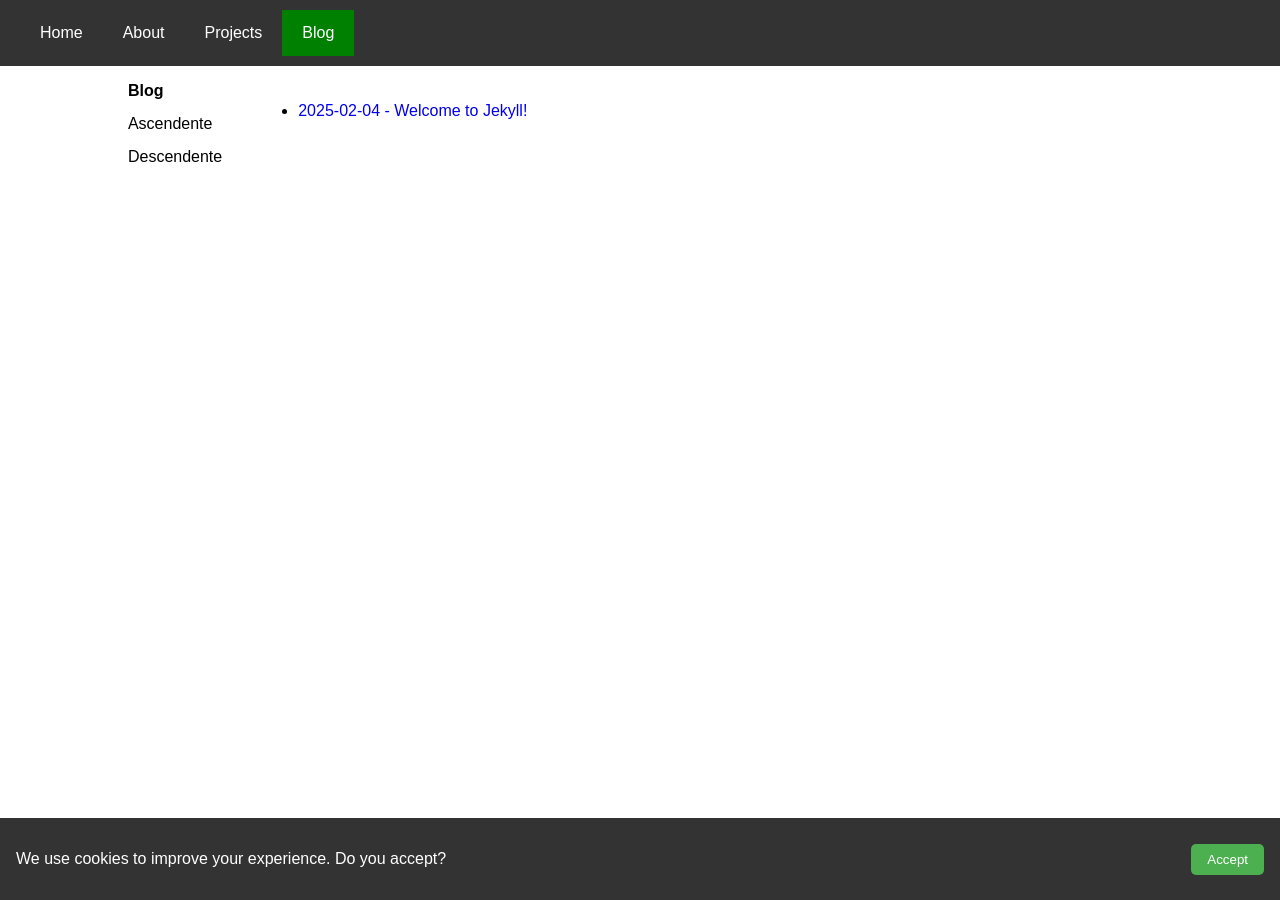
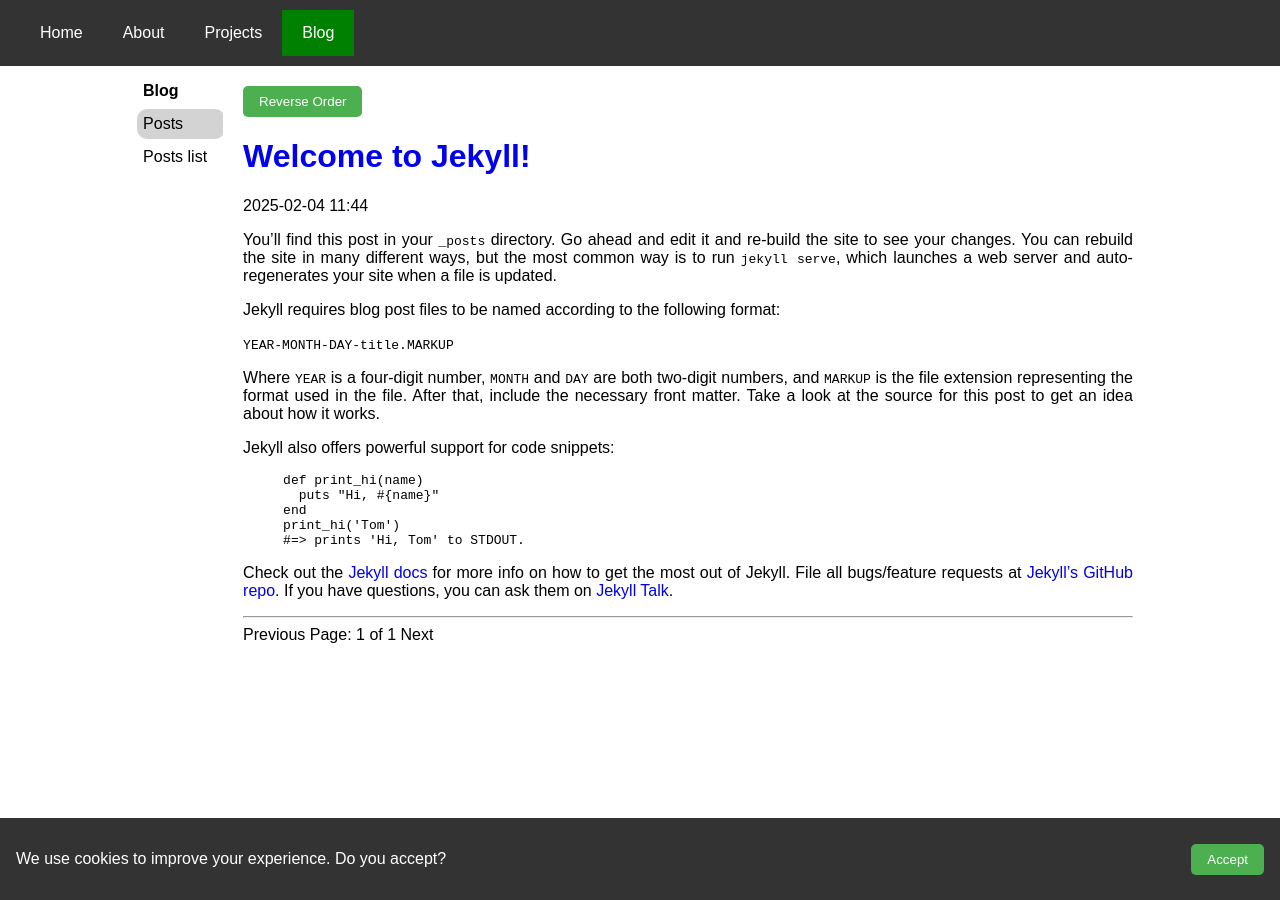
Before and after one commit to c0ntact0/c0ntact0.github.io, a Jekyll site: the page built from blog/index.html, in a window 1280 px wide and 900 px high. Built offline with Jekyll 4.4.1, drawn with Linux system fonts in a browser that asks for light colours; the list of posts is cut into pages by our own code.

Commit message:
blog enhancements

```diff
--- a/Gemfile
+++ b/Gemfile
@@ -31,3 +31,5 @@
 # Lock `http_parser.rb` gem to `v0.6.x` on JRuby builds since newer versions of the gem
 # do not have a Java counterpart.
 gem "http_parser.rb", "~> 0.6.0", :platforms => [:jruby]
+
+gem "jekyll-paginate"
--- a/_config.yml
+++ b/_config.yml
@@ -33,6 +33,7 @@
 theme: minima
 plugins:
   - jekyll-feed
+  - jekyll-paginate
 
 # Exclude from processing.
 # The following items will not be processed, by default.
@@ -54,7 +55,10 @@
 #   - vendor/gems/
 #   - vendor/ruby/
 
-posts:
-  permalink: pretty
+permalink: pretty
+
+paginate: 5
+paginate_path: "/blog/page:num/"
+
 pages:
   permalink: /:path/:basename/
--- a/_data/navigation-vertical.yml
+++ b/_data/navigation-vertical.yml
@@ -1,16 +1,16 @@
 - group: projects
   name: ConformAll
-  link: /projects/conform-all
+  link: /projects/conform-all/
 - group: projects
   name: ReelMyFiles
-  link: /projects/reel-my-files
+  link: /projects/reel-my-files/
 - group: projects
   name: "Get my music back"
-  link: /projects/get-my-music-back
+  link: /projects/get-my-music-back/
 
 - group: blog
-  name: Ascendente
-  link:
+  name: Posts
+  link: /blog/
 - group: blog
-  name: Descendente
-  link:
+  name: Posts list
+  link: /blog/list/
--- a/_data/navigation.yml
+++ b/_data/navigation.yml
@@ -8,5 +8,5 @@
   link: /projects
   group: projects
 - name: Blog
-  link: /blog
+  link: /blog/?order=desc
   group: blog
--- a/_includes/navigation-vertical.html
+++ b/_includes/navigation-vertical.html
@@ -3,9 +3,8 @@
         {{ page.group | capitalize }}
     </div>
     {% for item in site.data.navigation-vertical %}
-    {% assign link = item.link | append: ".html" %}
     {% if page.group == item.group %}
-    <a href="{{ item.link }}" {% if page.url == link %} class="selected-vertical" {% else %} class="normal-vertical" {% endif %}>{{ item.name }}</a>
+    <a href="{{ item.link }}" {% if page.url == item.link %} class="selected-vertical" {% else %} class="normal-vertical" {% endif %}>{{ item.name }}</a>
     {% endif %}
     {% endfor %}
 </nav>
--- a/_sass/main.scss
+++ b/_sass/main.scss
@@ -250,7 +250,7 @@
     box-sizing: border-box;
 }
 
-#cookie-banner button {
+button {
     background-color: #4CAF50;
     color: white;
     border: none;
@@ -259,7 +259,7 @@
     border-radius: 5px;
 }
 
-#cookie-banner button:hover {
+button:hover {
     background-color: #45a049;
 }
 
--- a/assets/js/scripts.js
+++ b/assets/js/scripts.js
@@ -20,3 +20,13 @@
     document.getElementById('cookie-banner').style.display = 'none';
     loadThirdPartyScripts();
 }
+
+function btReverseBlogOrder(state,url) {
+    let order = state;
+    if (order === 'asc') {
+        order = 'desc';
+    } else {
+        order = 'asc';
+    }
+    window.open(url + "?order=" + order,"_self")
+}
--- /dev/null
+++ b/blog/index.html
@@ -0,0 +1,87 @@
+---
+layout: default
+title: My Blog
+group: blog
+submenu: true
+---
+<button id="btReverse" >Reverse Order</button>
+<div id="conteudo"></div>
+
+<script>
+    const urlParams = new URLSearchParams(window.location.search);
+    const order = urlParams.get('order');
+    document.addEventListener("DOMContentLoaded", function () {
+            const botao = document.getElementById("btReverse");
+
+            botao.addEventListener("click", function () {
+                btReverseBlogOrder(order,`{{ page.url }}`);
+            });
+        });
+
+    let conteudo = '';
+
+    if (order === 'asc') {
+        conteudo = `{% for post in paginator.posts %}
+<h1><a href="{{ post.url }}">{{ post.title }}</a></h1>
+<p class="author">
+    <span class="date">{{ post.date | date: "%Y-%m-%d %H:%M"}}</span>
+</p>
+<div class="content">
+    {{ post.content }}
+</div>
+<hr>
+{% endfor %}
+
+<!-- Pagination links -->
+<div class="pagination">
+    {% if paginator.previous_page %}
+    <a href="{{ paginator.previous_page_path }}" class="previous">
+        Previous
+    </a>
+    {% else %}
+    <span class="previous">Previous</span>
+    {% endif %}
+    <span class="page_number ">
+        Page: {{ paginator.page }} of {{ paginator.total_pages }}
+    </span>
+    {% if paginator.next_page %}
+    <a href="{{ paginator.next_page_path }}" class="next">Next</a>
+    {% else %}
+    <span class="next ">Next</span>
+    {% endif %}
+</div>`;
+    } else {
+
+        conteudo = `{% for post in paginator.posts reversed %}
+<h1><a href="{{ post.url }}">{{ post.title }}</a></h1>
+<p class="author">
+    <span class="date">{{ post.date | date: "%Y-%m-%d %H:%M"}}</span>
+</p>
+<div class="content">
+    {{ post.content }}
+</div>
+<hr>
+{% endfor %}
+
+<!-- Pagination links -->
+<div class="pagination">
+    {% if paginator.previous_page %}
+    <a href="{{ paginator.previous_page_path }}" class="previous">
+        Previous
+    </a>
+    {% else %}
+    <span class="previous">Previous</span>
+    {% endif %}
+    <span class="page_number ">
+        Page: {{ paginator.page }} of {{ paginator.total_pages }}
+    </span>
+    {% if paginator.next_page %}
+    <a href="{{ paginator.next_page_path }}" class="next">Next</a>
+    {% else %}
+    <span class="next ">Next</span>
+    {% endif %}
+</div>`;
+    }
+
+    document.getElementById('conteudo').innerHTML = conteudo; // Exibir o conteúdo
+</script>
--- a/pages/blog.html
+++ /dev/null
@@ -1,13 +0,0 @@
----
-layout: default
-submenu: true
-group: blog
-permalink: /:basename/
----
-<ul>
-    {% for post in site.posts %}
-    <li>
-        <a href="{{ post.url }}">{{ post.url | date: "%Y-%m-%d" }} - {{ post.title }}</a>
-    </li>
-    {% endfor %}
-</ul>
```
Also changed, not shown: _layouts/post.html (+16 -2 lines), blog/list.html (added, +40 -0 lines), 1 other file.
